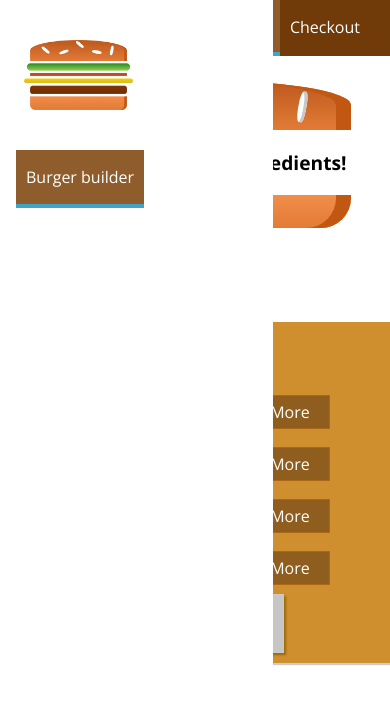
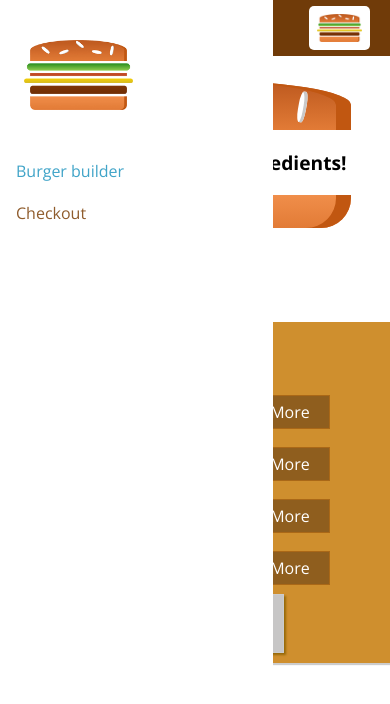
Before and after one commit to giorgiofrittoli/burger-app, a React (Create React App) app: page / in a window 390 px wide. Shown: the top 704 px of the page. Built offline with nearby package versions, Linux system fonts and the light colour scheme.

Commit message:
toolbar in mobile

```diff
--- a/src/components/Navigation/NavigationItems/NavigationItem/NavigationItem.module.css
+++ b/src/components/Navigation/NavigationItems/NavigationItem/NavigationItem.module.css
@@ -1,26 +1,45 @@
-.NavigationItem{
+.NavigationItem {
+    margin: 10px 0;
+    box-sizing: border-box;
+    display: block;
+    width: 100%;
+}
+
+.NavigationItem a {
+    color: #8F5C2C;
+    text-decoration: none;
+    width: 100%;
+    box-sizing: border-box;
+    display: block;
+}
+
+.NavigationItem a:hover,
+.NavigationItem a:active,
+.NavigationItem a.active {
+    color: #40A4C8;
+}
+
+@media (min-width: 500px) {
+    .NavigationItem {
         margin: 0;
-    box-sizing: border-box;
         display: flex;
         height: 100%;
         width: auto;
         align-items: center;
     }
 
-.NavigationItem a{
+    .NavigationItem a {
         color: white;
-    text-decoration: none;
         height: 100%;
         padding: 16px 10px;
         border-bottom: 4px solid transparent;
-    box-sizing: border-box;
-    display: block;
     }
 
     .NavigationItem a:hover,
     .NavigationItem a:active,
-.NavigationItem a.active{
-    background-color: #8f5c2c;
-    border-bottom: 4px solid #40a4c8;
+    .NavigationItem a.active {
+        background-color: #8F5C2C;
+        border-bottom: 4px solid #40A4C8;
         color: white;
     }
+}
--- a/src/components/Navigation/NavigationItems/NavigationItems.module.css
+++ b/src/components/Navigation/NavigationItems/NavigationItems.module.css
@@ -1,8 +1,15 @@
-.NavigationItems{
+.NavigationItems {
     margin: 0;
     padding: 0;
-    list-style-type: none;
+    list-style: none;
     display: flex;
+    flex-flow: column;
     align-items: center;
     height: 100%;
 }
+
+@media (min-width: 500px) {
+    .NavigationItems {
+        flex-flow: row;
+    }
+}
--- a/src/components/Navigation/SideDrawer/SideDrawer.module.css
+++ b/src/components/Navigation/SideDrawer/SideDrawer.module.css
@@ -33,4 +33,5 @@
 
 .Logo{
     height: 11%;
+    margin-bottom: 32px;
 }
--- a/src/components/Navigation/Toolbar/Toolbar.js
+++ b/src/components/Navigation/Toolbar/Toolbar.js
@@ -12,7 +12,7 @@
             <Logo />
         </div>
 
-        <nav>
+        <nav className={classes.DesktopOnly}>
             <NavigationItems />
         </nav>
 
--- a/src/components/Navigation/Toolbar/Toolbar.module.css
+++ b/src/components/Navigation/Toolbar/Toolbar.module.css
@@ -20,3 +20,9 @@
 .Logo{
     height: 80%;
 }
+
+@media(max-width: 499px){
+    .DesktopOnly{
+        display: none;
+    }
+}
```
Lines whose indentation alone changed are shown as unchanged.
